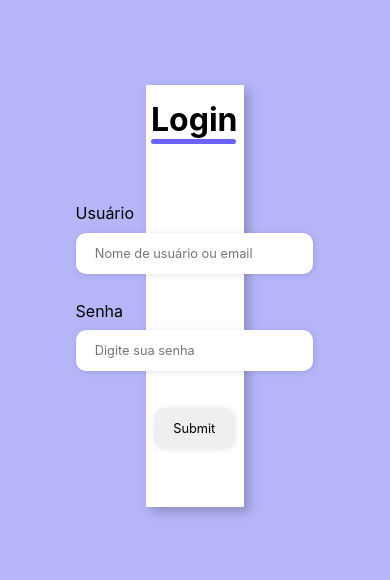
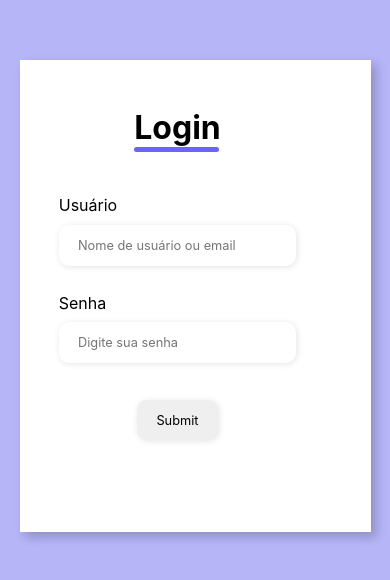
Before and after one commit to klausenjoao/gerenciadorEscolar, a plain HTML site: page index.html in a window 390 px wide. Shown: the part 126-706 px from the top of the page. Drawn offline with Linux system fonts and the light colour scheme.

Commit message:
Commit ajuste login

```diff
--- a/style.css
+++ b/style.css
@@ -126,7 +126,7 @@ ul li a {
 .form-header-login {
     justify-content: center;
     align-items: center;
-    margin-bottom: 3rem;
+    margin-bottom: 2rem;
     display: flex;
 }
 
@@ -150,6 +150,10 @@ ul li a {
         width: 50%;
     }
 
+    .containerLogin {
+        width: 50%;
+    }
+
     .telaPrincipal {
         width: 100%;
     }
@@ -160,4 +164,9 @@ ul li a {
         width: 90%;
         height: auto;
     }
+
+    .containerLogin {
+        width: 90%;
+        height: auto;
+    }
 }
```
